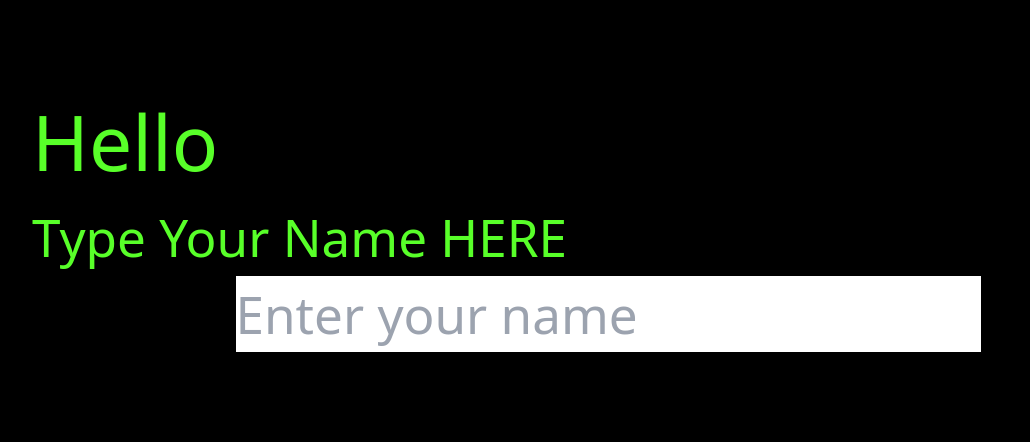
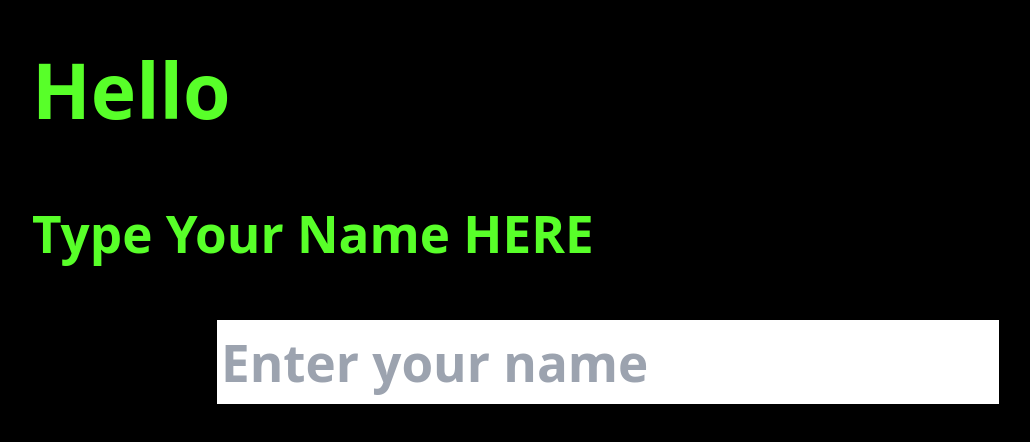
Before and after one commit to dalramjwi/CustomWidgets, a React app: page / in a window 1280 px wide. Shown: the part 182-624 px from the top of the page, without its empty margins (32-1062 px from the left). Built offline with nearby package versions, Linux system fonts and the light colour scheme.

Commit message:
css 추가 수정

```diff
--- a/src/components/Start.tsx
+++ b/src/components/Start.tsx
@@ -16,7 +16,7 @@ const Start: React.FC<StartProps> = ({ setMainPage }) => {
   useTypeEffect(displayText, setDisplayText, state, setState, setInputVisible);
 
   return (
-    <div className="bg-black h-screen flex flex-col justify-center items-center text-[#58FF29]">
+    <div className="bg-black h-screen flex flex-col justify-center items-center text-[#58FF29] gap-12 font-bold">
       <h1 className="text-[6vw] text-[#58FF29] self-start pl-[5vw]">
         {displayText[0]}
       </h1>
@@ -25,7 +25,7 @@ const Start: React.FC<StartProps> = ({ setMainPage }) => {
       </h2>
       {inputVisible && (
         <input
-          className="text-[4vw] text-black"
+          className="text-[4vw] text-black p-1"
           type="text"
           value={name}
           onChange={(e) => handleInputChange(e, setName)}
```
Also changed, not shown: 1 other file (tests, documents, lock files or other folders).
